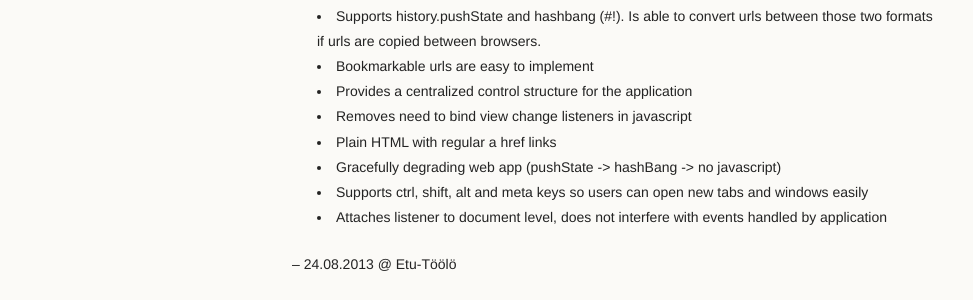
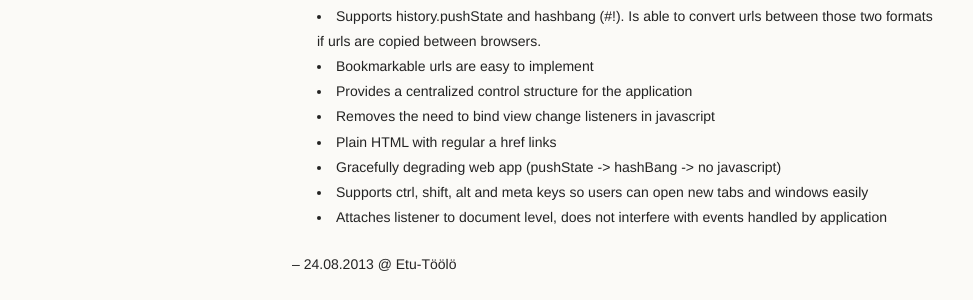
Before and after one commit to mikko-apo/ki-flow, a Jekyll site: the page built from _posts/2013-08-24-sinatra-javascript-routes.md, in a window 1280 px wide. Shown: the part 1385-1685 px from the top of the page, without its empty margins (18-991 px from the left). Built offline with Jekyll 4.4.1, drawn with Linux system fonts in a browser that asks for light colours; Markdown is read by kramdown in place of the engine named in the settings.

Commit message:
improved documentation

```diff
--- a/_posts/2013-08-24-sinatra-javascript-routes.md
+++ b/_posts/2013-08-24-sinatra-javascript-routes.md
@@ -57,7 +57,7 @@ initPushState()
 * Supports history.pushState and hashbang (#!). Is able to convert urls between those two formats if urls are copied between browsers.
 * Bookmarkable urls are easy to implement
 * Provides a centralized control structure for the application
-* Removes need to bind view change listeners in javascript
+* Removes the need to bind view change listeners in javascript
 * Plain HTML with regular a href links
 * Gracefully degrading web app (pushState -> hashBang -> no javascript)
 * Supports ctrl, shift, alt and meta keys so users can open new tabs and windows easily
```
